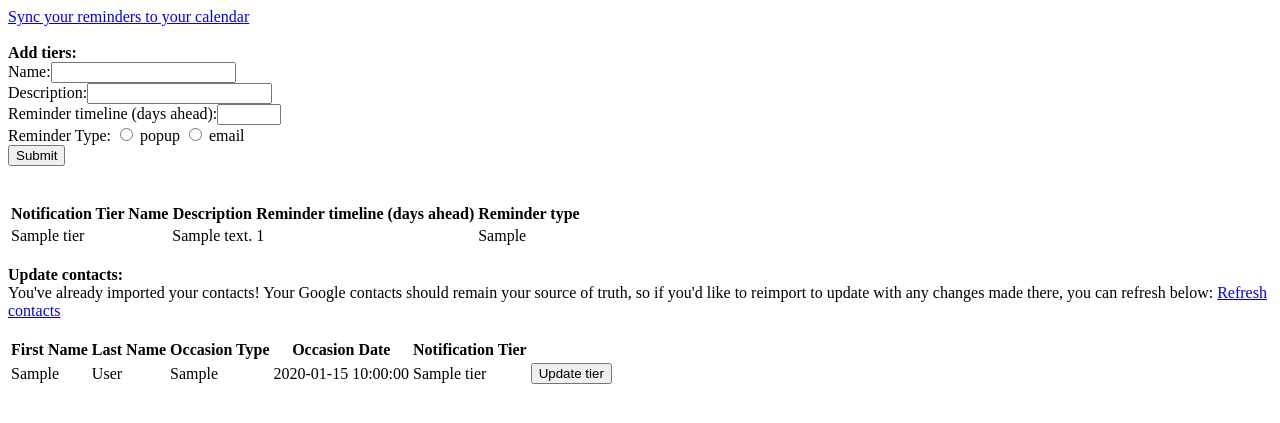
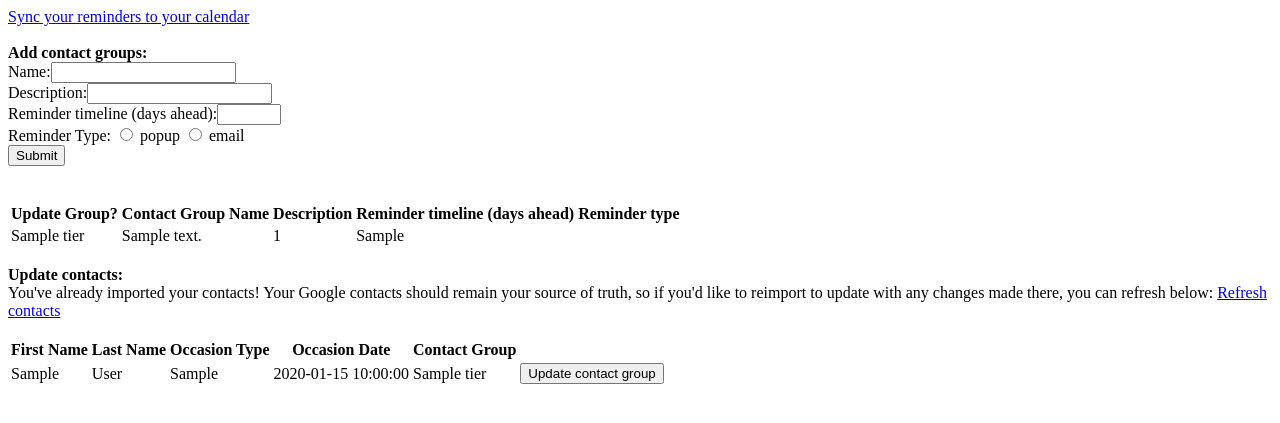
Before and after one commit to charlotte-bourg/occasion-reminders, a Flask app: page /homepage in a window 1280 px wide. Shown: the top 423 px of the page. Run offline with Flask 3, Linux system fonts and the light colour scheme; the visitor is signed in with stand-in values (Sample User, id 1); tables that the repository leaves empty hold one stand-in row (values such as "Sample post"); some libraries are stand-ins or nearby versions.

Commit message:
tier -> contact group on front end (don't rank your friends that's mean)

```diff
--- a/templates/homepage.html
+++ b/templates/homepage.html
@@ -1,11 +1,11 @@
 {% extends 'base.html' %}
 {% block title %}Occasion Reminders{% endblock %}
-
+{% block head %}<link red="stylesheet" href="tablesort.css">{% endblock %}
 {% block body %}
 
 <a href="/sync-events">Sync your reminders to your calendar</a><br><br>
 
-<b>Add tiers:</b> <br>
+<b>Add contact groups:</b> <br>
 <form id="new-tier" method="post"> <!-- ajax...?-->
   Name:<input type="text" id="tier-name" name="tier-name"><br> <!-- help text, required fields, data validation / sanitizing -->
   Description:<input type="text" id="tier-desc" name="tier-desc"><br>
@@ -20,12 +20,13 @@
 <br>
 <br>
 {% if not tiers %}
-  You haven't added any notification tiers yet!
+  You haven't added any contact groups yet!
 {% endif %}
 <table>
     {% if tiers %}
     <tr>
-      <th>Notification Tier Name</th>
+      <th>Update Group?</th>
+      <th>Contact Group Name</th>
       <th>Description</th>
       <th>Reminder timeline (days ahead)</th>
       <th>Reminder type</th>
@@ -58,7 +59,7 @@ you can refresh below:
       <th>Last Name</th>
       <th>Occasion Type</th>
       <th>Occasion Date</th>
-      <th>Notification Tier</th>
+      <th>Contact Group</th>
     </tr>
     {% for occasion in occasions %}
     <tr>
@@ -67,7 +68,7 @@ you can refresh below:
       <td>{{ occasion.occasion_type }}</td>
       <td>{{ occasion.date }}</td>
       <td><span class=tier_name_{{ occasion.occasion_id }}>{{ occasion.tier.name }}</span></td>
-      <td><button type="button" id="{{ occasion.occasion_id }}" class="upd-tier">Update tier</button></td>
+      <td><button type="button" id="{{ occasion.occasion_id }}" class="upd-tier">Update contact group</button></td>
     </tr>
     {% endfor %}
 </table>
```
